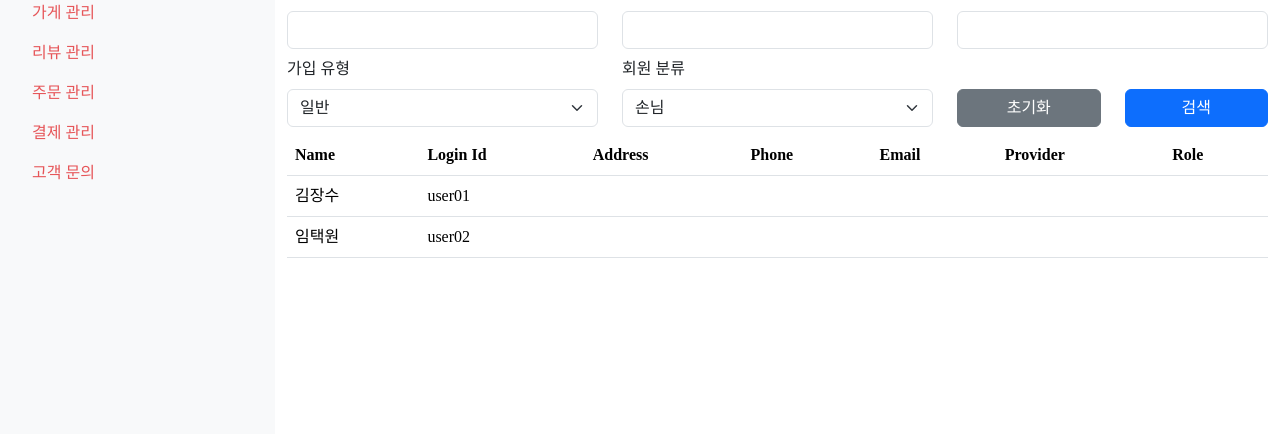
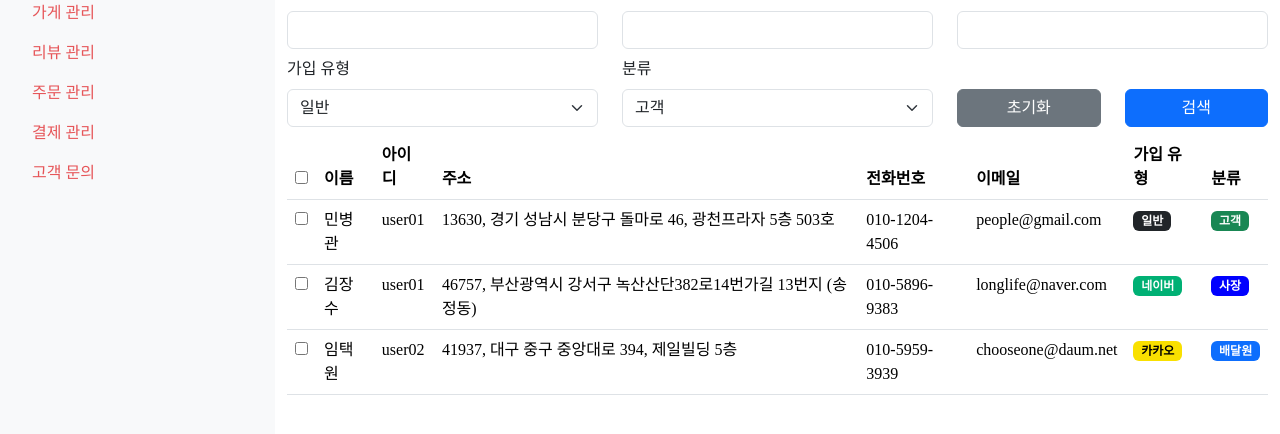
Before and after one commit to habi802/vue-admin, a Vue app: page /user in a window 1280 px wide. Shown: the part 202-636 px from the top of the page. Built offline with nearby package versions, Linux system fonts and the light colour scheme; a web font is replaced by a local one.

Commit message:
[feat] 테이블 작업 - 데이터 표시

```diff
--- a/src/components/DataTable.vue
+++ b/src/components/DataTable.vue
@@ -1,26 +1,74 @@
 <script setup>
+import { ref, computed, watch } from 'vue';
+
 const props = defineProps({
-    data: Array
+    title: String,
+    data: Array,
+    field: Array
 });
+
+// props.data → 로컬 복사본 만들기 (체크박스 상태 추가)
+const localItems = ref(props.data.map(item => ({ ...item, _checked: false })));
+
+// 체크박스 컬럼 정의
+const checkboxField = { key: 'selected', label: '', sortable: false }
+
+// title 에 따라 최종 fields 결정
+const computedFields = computed(() => {
+    if (props.title === 'user') {
+        return [checkboxField, ...props.field]
+    }
+    return props.field
+});
+
+// 전체 선택 여부
+const allSelected = ref(false)
+
+// 전체 선택/해제
+function toggleSelectAll() {
+    allSelected.value = !allSelected.value
+    props.data.forEach(item => (item._checked = allSelected.value))
+}
+
+// 개별 선택 변화 감지 → 헤더 체크박스 상태 갱신
+watch(
+    () => localItems.value.map(item => item._checked),
+    (checkedValues) => {
+        allSelected.value = checkedValues.every(v => v === true)
+    }
+)
 </script>
 
 <template>
-    <BTable :items="props.data" :fields="fields">
-        <template #cell(selected)="data">
-            <BFormCheckbox v-model="data.item.selected" />
+    <BTable :items="props.data" :fields="computedFields">
+        <!-- 체크박스 컬럼 헤더 (전체 선택) -->
+        <template #head(selected)>
+            <input type="checkbox" v-model="allSelected" @change="toggleSelectAll" />
         </template>
 
-        <template v-for="field in fields" #[`head(${field})`]>
-            {{ customHeaders[field] || field }}
+        <!-- 체크박스 셀 -->
+        <template #cell(selected)="row">
+            <input type="checkbox" v-model="row.item._checked" />
+        </template>
+
+        <!-- 가입 유형 컬럼 커스텀 -->
+        <template #cell(providerType)="row">
+            <span v-if="row.item.providerType === '01'" class="badge bg-dark">일반</span>
+            <span v-else-if="row.item.providerType === '02'" class="badge bg-kakao">카카오</span>
+            <span v-else-if="row.item.providerType === '03'" class="badge bg-naver">네이버</span>
+        </template>
+
+        <!-- 회원 분류 컬럼 커스텀 -->
+        <template #cell(role)="row">
+            <span v-if="row.item.role === '01'" class="badge bg-success">고객</span>
+            <span v-else-if="row.item.role === '02'" class="badge bg-owner">사장</span>
+            <span v-else-if="row.item.role === '03'" class="badge bg-primary">배달원</span>
         </template>
     </BTable>
 </template>
 
 <style scoped>
-.bg-owner {
-
-}
-
+/* 가입 유형 스타일 */
 .bg-kakao {
     background-color: #F9E000 !important;
     color: black;
@@ -30,4 +78,14 @@ const props = defineProps({
     background-color: #00B074;
     color: white;
 }
+
+/* 회원 분류 스타일 */
+.bg-owner {
+    background-color: #0100FF;
+    color: white;
+}
+
+/* 가게 활성화 여부 스타일 */
+
+/* 가게 영업 여부 스타일 */
 </style>
--- a/src/views/User.vue
+++ b/src/views/User.vue
@@ -1,7 +1,7 @@
 <script setup>
 import { reactive } from 'vue';
 import VueDatePicker from '@vuepic/vue-datepicker';
-import DataTable from '@/components/DataTable.vue';
+import DateTable from '@/components/DataTable.vue';
 
 const formatDate = (date) => date.toLocaleDateString();
 
@@ -32,23 +32,41 @@ const resetForm = () => {
 // 테이블에 들어갈 값 전달을 위해 임의로 만든 객체
 const user = [
     {
+        name: '민병관',
+        loginId: 'user01',
+        address: '13630, 경기 성남시 분당구 돌마로 46, 광천프라자 5층 503호',
+        phone: '010-1204-4506',
+        email: 'people@gmail.com',
+        providerType: '01',
+        role: '01',
+    },
+    {
         name: '김장수',
         loginId: 'user01',
-        address: '',
-        phone: '',
-        email: '',
-        provider: '',
-        role: '',
+        address: '46757, 부산광역시 강서구 녹산산단382로14번가길 13번지 (송정동)',
+        phone: '010-5896-9383',
+        email: 'longlife@naver.com',
+        providerType: '03',
+        role: '02',
     },
     {
         name: '임택원',
         loginId: 'user02',
-        address: '',
-        phone: '',
-        email: '',
-        provider: '',
-        role: '',
+        address: '41937, 대구 중구 중앙대로 394, 제일빌딩 5층',
+        phone: '010-5959-3939',
+        email: 'chooseone@daum.net',
+        providerType: '02',
+        role: '03',
     }
+];
+const fields = [
+    { key: 'name', label: '이름' },
+    { key: 'loginId', label: '아이디' },
+    { key: 'address', label: '주소' },
+    { key: 'phone', label: '전화번호' },
+    { key: 'email', label: '이메일' },
+    { key: 'providerType', label: '가입 유형' },
+    { key: 'role', label: '분류' },
 ];
 </script>
 
@@ -96,10 +114,11 @@ const user = [
                 </BFormSelect>
             </div>
             <div class="col-6 col-xl-4 col-xxl-3 mb-2">
-                <label for="role" class="form-label">회원 분류</label>
+                <label for="role" class="form-label">분류</label>
                 <BFormSelect id="role" v-model="state.form.role">
-                    <option value="01">손님</option>
+                    <option value="01">고객</option>
                     <option value="02">사장</option>
+                    <option value="03">배달원</option>
                 </BFormSelect>
             </div>
             <div class="col-6 col-xl-4 col-xxl-3 ms-xxl-auto mb-2">
@@ -115,7 +134,7 @@ const user = [
             </div>
 
             <div class="col-12">
-                <DataTable :data="user" />
+                <DateTable title="user" :data="user" :field="fields" />
             </div>
         </div>
     </div>
```
